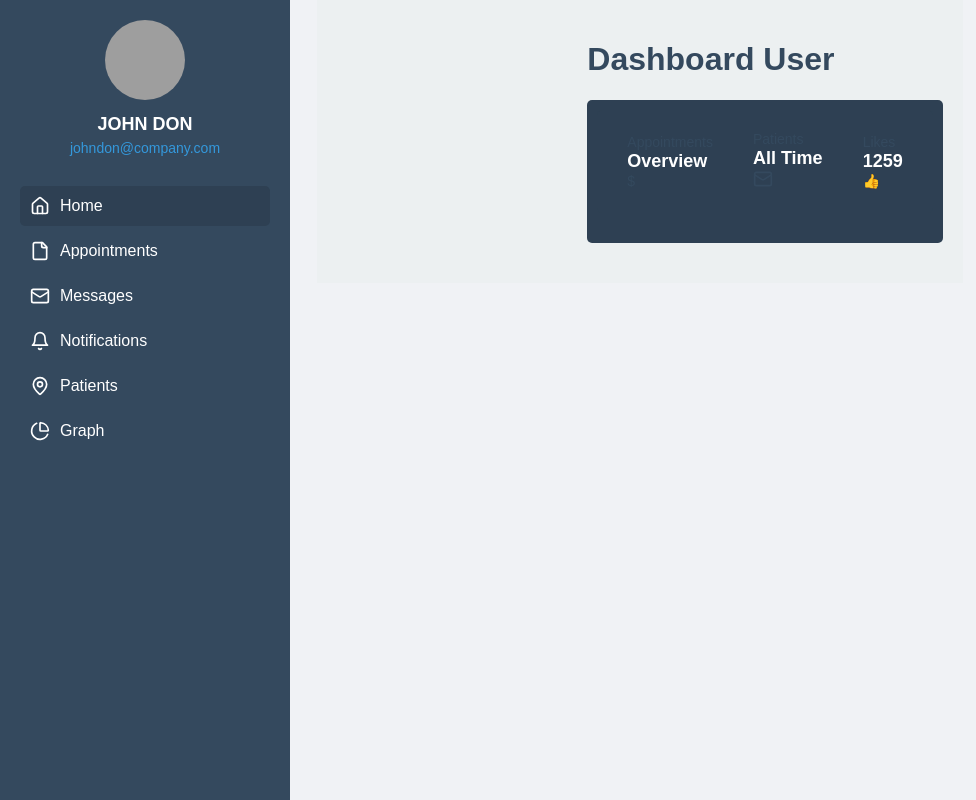
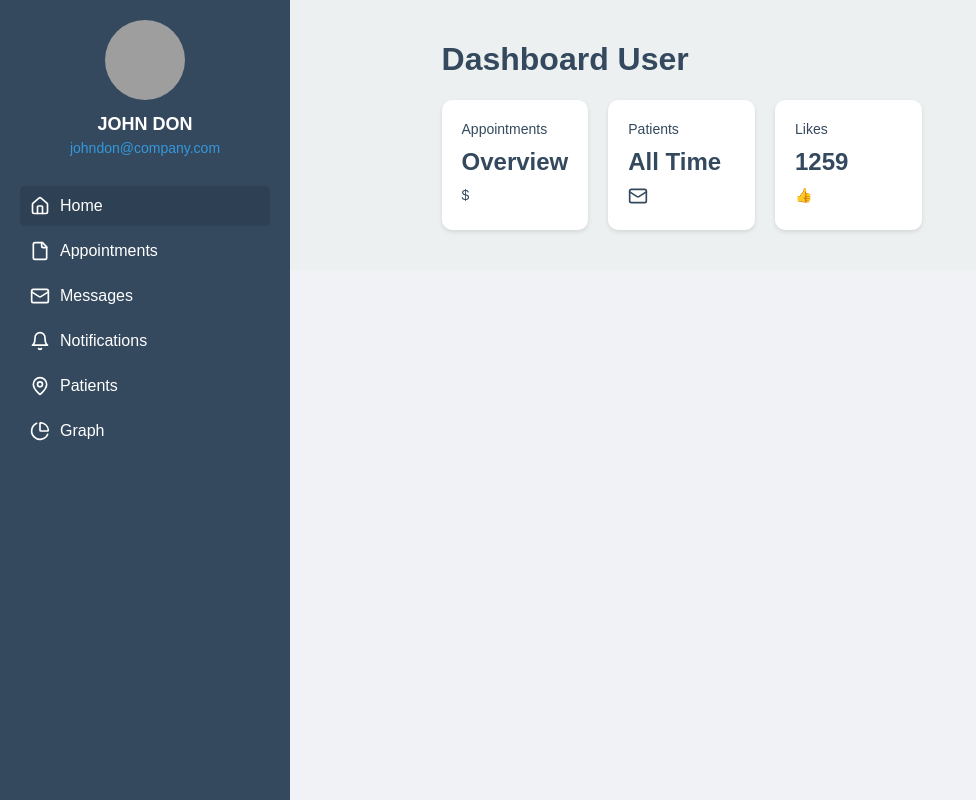
Before and after one commit to hassaan871/smarthealthpro-web, a React (Create React App) app: page /doctordashboard in a window 1280 px wide. Shown: the whole page, without its empty margins (0-976 px from the left). Built offline with nearby package versions, Linux system fonts and the light colour scheme; grey boxes are pictures that could not be loaded.

Commit message:
Revert "commit to be reverted"
This reverts commit 97b7cb664caa0e948a9d28623c09703a618bea41.

```diff
--- a/src/components/doctor/DoctorDashboard/DoctorDashboard.css
+++ b/src/components/doctor/DoctorDashboard/DoctorDashboard.css
@@ -106,40 +106,20 @@
   color: #34495E;
 }
 
-/* .DoctorDashboard-stats-row {
+.DoctorDashboard-stats-row {
   display: grid;
   grid-template-columns: repeat(4, 1fr);
   gap: 20px;
   margin-bottom: 20px;
-} */
-
-.DoctorDashboard-stats-row {
-  display: flex;
-  justify-content: space-between;
-  align-items: center;
-  padding: 10px;
-  background-color: #2E4053;
-  border-radius: 5px;
-  margin-bottom: 20px;
 }
 
-/* .DoctorDashboard-stat-card {
+.DoctorDashboard-stat-card {
   background-color: white;
   padding: 20px;
   border-radius: 10px;
   box-shadow: 0 2px 4px rgba(0, 0, 0, 0.1);
   position: relative;
   transition: background-color 0.2s ease-in-out;
-} */
-
-.DoctorDashboard-stat-card {
-  background-color: transparent;
-  padding: 10px 20px;
-  border: none;
-  border-radius: 5px;
-  margin: 0;
-  transition: background-color 0.2s ease-in-out;
-  cursor: pointer;
 }
 
 .DoctorDashboard-stat-card.primary {
@@ -162,32 +142,18 @@
   color: #34495E;
 }
 
-/* .DoctorDashboard-stat-card h3 {
+.DoctorDashboard-stat-card h3 {
   font-size: 24px;
   margin: 10px 0;
   color: #34495E;
-} */
-
-.DoctorDashboard-stat-card h3 {
-  font-size: 18px;
-  margin: 0;
-  color: white;
 }
 
-/* .DoctorDashboard-stat-card .icon {
+.DoctorDashboard-stat-card .icon {
   position: absolute;
   top: 20px;
   right: 20px;
   font-size: 20px;
   color: #3498DB;
-} */
-
-.DoctorDashboard-stat-card .icon {
-  position: relative;
-  top: 0;
-  right: 0;
-  font-size: 18px;
-  color: white;
 }
 
 .DoctorDashboard-charts-row {
@@ -283,20 +249,6 @@
   color: #34495E;
 }
 
-.DoctorDashboard-stat-card.active {
-  background-color: #1e40af;
-}
-
-.DoctorDashboard-stat-card-container {
-  display: flex;
-  justify-content: space-between;
-  align-items: center;
-  padding: 10px;
-  background-color: #2E4053;
-  border-radius: 5px;
-  margin-bottom: 20px;
-}
-
 @media (max-width: 1024px) {
   .DoctorDashboard-container {
     flex-direction: column;
--- a/src/components/doctor/DoctorDashboard/DoctorDashboard.js
+++ b/src/components/doctor/DoctorDashboard/DoctorDashboard.js
@@ -84,44 +84,6 @@ const DoctorDashboard = () => {
             <span className="DoctorDashboard-icon">⭐</span>
           </div>
         </div> */}
-
-
-<div className="DoctorDashboard-stats-row">
-  <div className="DoctorDashboard-stat-card-container">
-    <div
-      className={`DoctorDashboard-stat-card ${activeBlock === 'earning' ? 'active' : ''}`}
-      onClick={() => handleBlockClick('earning')}
-    >
-      <span>Appointments</span>
-      <h3>Overview</h3>
-      <span className="DoctorDashboard-icon">$</span>
-    </div>
-    <div
-      className={`DoctorDashboard-stat-card ${activeBlock === 'share' ? 'active' : ''}`}
-      onClick={() => handleBlockClick('share')}
-    >
-      <span>Patients</span>
-      <h3>All Time</h3>
-      <span className="DoctorDashboard-icon">
-        <Mail size={20} />
-      </span>
-    </div>
-    <div
-      className={`DoctorDashboard-stat-card ${activeBlock === 'like' ? 'active' : ''}`}
-      onClick={() => handleBlockClick('like')}
-    >
-      <span>Likes</span>
-      <h3>1259</h3>
-      <span className="DoctorDashboard-icon">👍</span>
-    </div>
-  </div>
-</div>
-
-
-
-
-
-{/*
         <div className="DoctorDashboard-stats-row">
       <div
         className={`DoctorDashboard-stat-card ${activeBlock === 'earning' ? 'active' : ''}`}
@@ -148,20 +110,7 @@ const DoctorDashboard = () => {
         <span>Likes</span>
         <h3>1259</h3>
         <span className="DoctorDashboard-icon">👍</span>
-      </div> */}
-
-
-
-
-
-
-
-
-
-
-
-
-
+      </div>
       {/* <div
         className={`DoctorDashboard-stat-card ${activeBlock === 'rating' ? 'active' : ''}`}
         onClick={() => handleBlockClick('rating')}
@@ -220,7 +169,7 @@ const DoctorDashboard = () => {
 
         </div>
       </div>
-    // </div>
+    </div>
   );
 };
 
```
